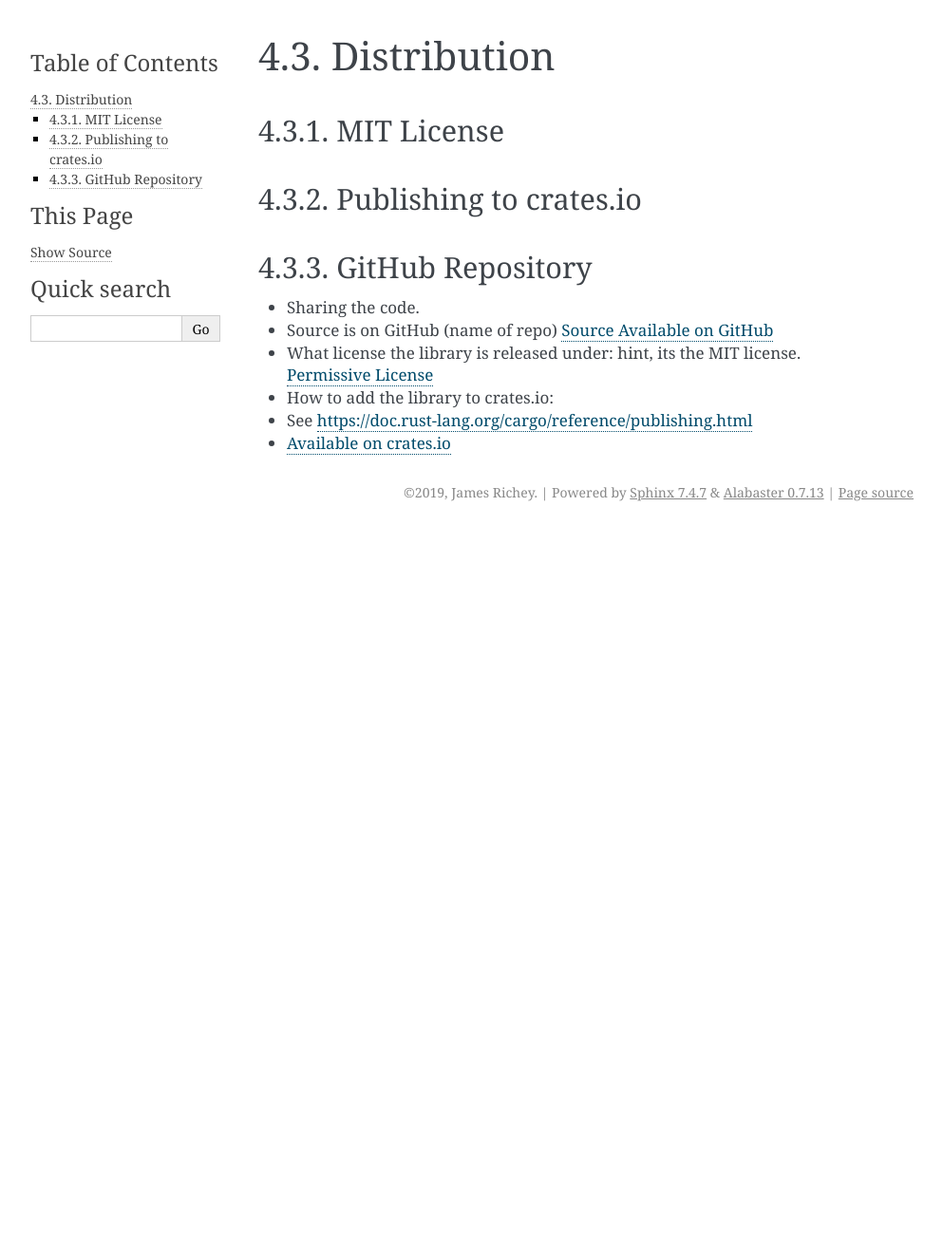
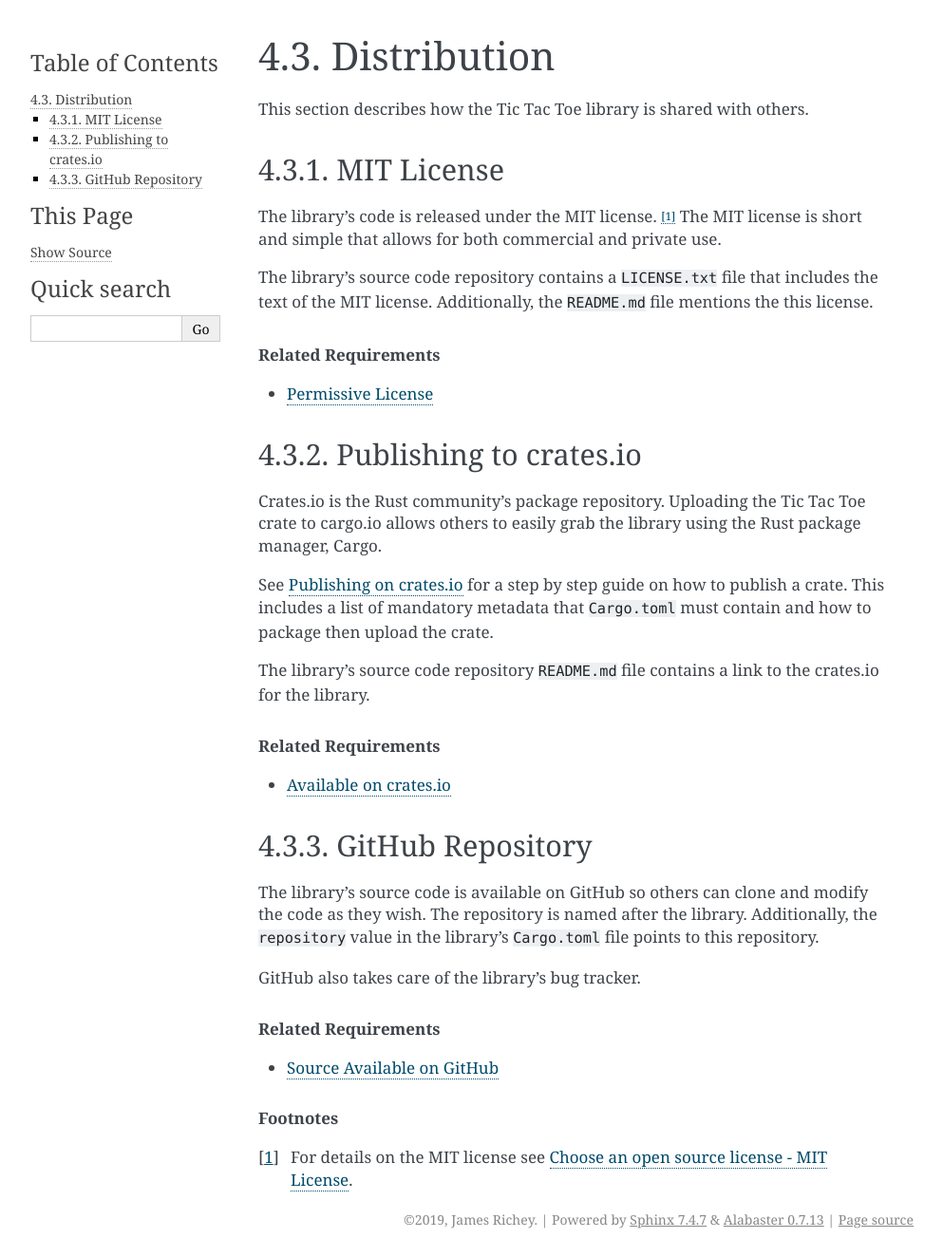
Before and after one commit to j-richey/ounce-of-rust-design-doc, a Sphinx documentation site: the page built from source/design/distribution.rst, in a window 1280 px wide. Shown: the whole page at 95% size, without its empty margins (148-1141 px from the left). Built offline with Sphinx 7.4.7, drawn with Linux system fonts in a browser that asks for light colours; before the commit the page ends 900 px from its top, so only the background shows below that.

Commit message:
Finished a draft of the CI, Distribution, and Documentation sections.
These sections describe the details of the additional work that goes into
sharing the library with others.

```diff
--- a/source/design/distribution.rst
+++ b/source/design/distribution.rst
@@ -1,28 +1,62 @@
 ############
 Distribution
 ############
+This section describes how the Tic Tac Toe library is shared with others.
 
 
 ===========
 MIT License
 ===========
+The library's code is released under the MIT license. [#mitlicense]_ The MIT
+license is short and simple that allows for both commercial and private use.
+
+The library's source code repository contains a ``LICENSE.txt`` file that includes
+the text of the MIT license. Additionally, the ``README.md`` file mentions the
+this license.
+
+
+..  rubric:: Related Requirements
+
+* :ref:`ref-permissive-license-story`
 
 
 =======================
 Publishing to crates.io
 =======================
+Crates.io is the Rust community's package repository. Uploading the Tic Tac Toe
+crate to cargo.io allows others to easily grab the library using the Rust
+package manager, Cargo.
+
+See `Publishing on crates.io <https://doc.rust-lang.org/cargo/reference/publishing.html>`_
+for a step by step guide on how to publish a crate. This includes a list of mandatory
+metadata that ``Cargo.toml`` must contain and how to package then upload the crate.
+
+The library's source code repository ``README.md`` file contains a link to the
+crates.io for the library.
+
+
+..  rubric:: Related Requirements
+
+* :ref:`ref-available-on-crates-io-story`
 
 
 =================
 GitHub Repository
 =================
+The library's source code is available on GitHub so others can clone and modify
+the code as they wish. The repository is named after the library. Additionally,
+the ``repository`` value in the library's ``Cargo.toml`` file points to this
+repository.
+
+GitHub also takes care of the library's bug tracker.
 
 
+..  rubric:: Related Requirements
+
+* :ref:`ref-source-available-on-github-story`
 
 
-* Sharing the code.
-* Source is on GitHub (name of repo) :ref:`ref-source-available-on-github-story`
-* What license the library is released under: hint, its the MIT license. :ref:`ref-permissive-license-story`
-* How to add the library to crates.io:
-* See https://doc.rust-lang.org/cargo/reference/publishing.html
-* :ref:`ref-available-on-crates-io-story`
+..  rubric:: Footnotes
+
+..  [#mitlicense] For details on the MIT license see
+        `Choose an open source license - MIT License <https://choosealicense.com/licenses/mit/>`_.
--- a/source/design/public-api.rst
+++ b/source/design/public-api.rst
@@ -455,7 +455,7 @@ position()
 
 ..  [#clonecopy] Rust's clone and copy traits both serve to duplicate an object but
         each goes about duplication in a different manner. Copy performs an operation
-        similar to `memcpy` where it just copies the bits of the object. Alternately,
+        similar to ``memcpy`` where it just copies the bits of the object. Alternately,
         Clone explicitly duplicates the object giving the programmer control over
         what parts are cloned. For details see the discussion in
         `Trait std::clone::Clone <https://doc.rust-lang.org/std/clone/trait.Clone.html>`_.
--- a/source/glossary.rst
+++ b/source/glossary.rst
@@ -34,3 +34,5 @@ Glossary
 
 ..  TODO: terms to define:
     Tic Tac Toe?
+    crates.io
+    docs.rs
```
Also changed, not shown: source/design/benchmarking.rst (+13 -6 lines), source/design/continuous-integration.rst (+20 -3 lines), source/design/documentation.rst (+14 -4 lines).
